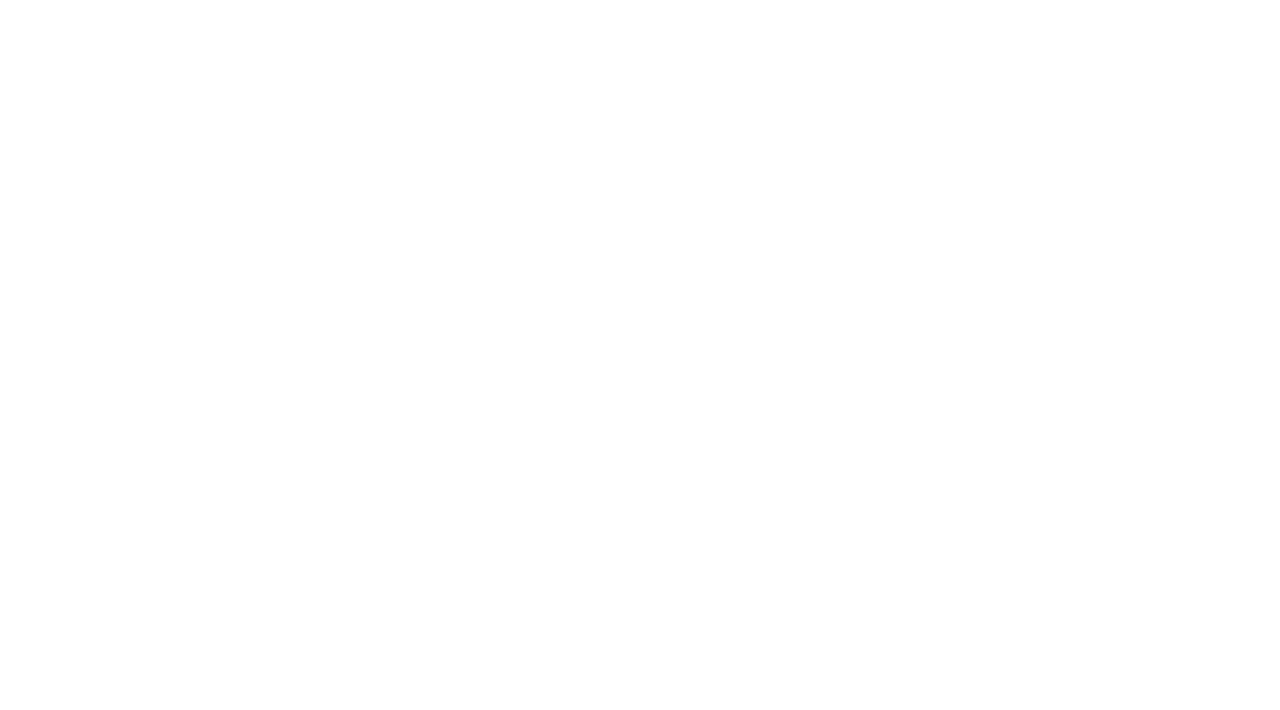
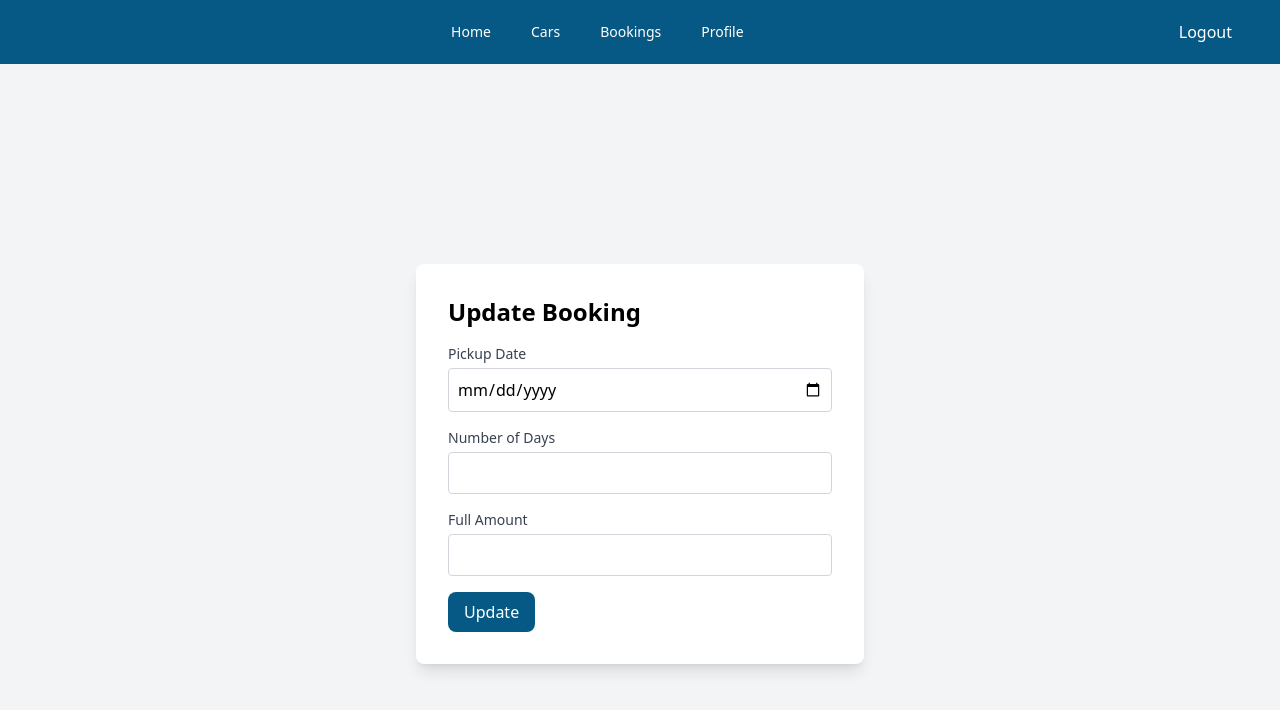
Before and after one commit to tharaka-jayasinghe-7/car-rent-frontend, a React (Vite) app: page /updateBooking in a window 1280 px wide. Before the commit this address had no page. Shown: the top 710 px of the page. Built offline with nearby package versions, Linux system fonts and the light colour scheme; the HTML template or start-up script is replaced by a standard one.

Commit message:
update booking data fetch

```diff
--- a/src/App.jsx
+++ b/src/App.jsx
@@ -6,6 +6,7 @@ import Bookings from "./pages/Bookings";
 import Profile from "./pages/Profile";
 import Login from "./pages/Login";
 import Register from "./pages/Register";
+import UpdateBooking from "./pages/UpdateBooking";
 
 function App() {
   return (
@@ -18,6 +19,7 @@ function App() {
         <Route path="/profile" element={<Profile />} />
         <Route path="/login" element={<Login />} />
         <Route path="/register" element={<Register />} />
+        <Route path="/updateBooking" element={<UpdateBooking />} />
       </Routes>
     </div>
   );
--- a/src/pages/Book.jsx
+++ b/src/pages/Book.jsx
@@ -1,16 +1,19 @@
 import React, { useState } from "react";
 import { useLocation, useNavigate } from "react-router-dom";
+import axios from "axios";
 import Navbar from "../components/navbar/Navbar";
 
 const Book = () => {
   const location = useLocation(); // Get the location object
-  const selectedCar = location.state?.selectedCar; // Access the car data passed via state
+  const selectedCar = location.state?.selectedCar;
+  console.log("Selected Car Data:", selectedCar);
   const [pickupDate, setPickupDate] = useState("");
   const [numberOfDays, setNumberOfDays] = useState(1);
   const [fullAmount, setFullAmount] = useState(
     selectedCar ? selectedCar.price : 0
   );
   const navigate = useNavigate();
+  const userId = localStorage.getItem("user_id"); // Get user_id from local storage
 
   const handleNumberOfDaysChange = (e) => {
     const days = parseInt(e.target.value, 10);
@@ -18,9 +21,31 @@ const Book = () => {
     setFullAmount(days * selectedCar.price);
   };
 
-  const handleConfirm = () => {
-    alert(`Booking Confirmed for ${selectedCar.name}!`);
-    navigate("/bookings");
+  const handleConfirm = async () => {
+    if (!pickupDate || numberOfDays <= 0) {
+      alert("Please fill in all required fields.");
+      return;
+    }
+
+    // Booking data
+    const bookingData = {
+      pickup_date: pickupDate,
+      num_of_days: numberOfDays,
+      full_amount: fullAmount,
+    };
+
+    // API call
+    try {
+      const response = await axios.post(
+        `http://localhost:8080/booking/user/${userId}/car/${selectedCar.car_id}/addBooking`,
+        bookingData
+      );
+      alert(`Booking Confirmed! Booking ID: ${response.data.booking_id}`);
+      navigate("/bookings");
+    } catch (error) {
+      console.error("Error adding booking:", error);
+      alert("Failed to confirm booking. Please try again.");
+    }
   };
 
   const handleCancel = () => {
--- a/src/pages/Bookings.jsx
+++ b/src/pages/Bookings.jsx
@@ -1,6 +1,7 @@
 import React, { useState, useEffect } from "react";
 import axios from "axios";
 import Navbar from "../components/navbar/Navbar";
+import { useNavigate } from "react-router-dom";
 
 // Function to format the date to "yyyy-MM-dd"
 const formatDate = (date) => {
@@ -11,6 +12,7 @@ const formatDate = (date) => {
 const Bookings = () => {
   const [bookings, setBookings] = useState([]);
   const [error, setError] = useState(null);
+  const navigate = useNavigate();
 
   // Get user ID from local storage
   const userId = localStorage.getItem("user_id");
@@ -32,8 +34,9 @@ const Bookings = () => {
     }
   }, [userId]);
 
-  const handleUpdate = (id) => {
-    alert(`Update booking with id: ${id}`);
+  const handleUpdate = (booking) => {
+    console.log("Booking object passed to update:", booking);
+    navigate("/updateBooking", { state: { booking } });
   };
 
   const handleCancel = (id) => {
@@ -84,13 +87,15 @@ const Bookings = () => {
                   <td className="py-2 px-4 border-b text-black">
                     LKR {booking.fullAmount.toLocaleString()}
                   </td>
+
                   <td className="py-2 px-4 border-b flex space-x-2">
                     <button
-                      onClick={() => handleUpdate(booking.bookingId)}
+                      onClick={() => handleUpdate(booking)} // Pass the booking object
                       className="px-4 py-2 bg-sky-800 text-white rounded-lg hover:bg-sky-700"
                     >
                       Update
                     </button>
+
                     <button
                       onClick={() => handleCancel(booking.bookingId)}
                       className="px-4 py-2 bg-red-600 text-white rounded-lg hover:bg-red-700"
--- a/src/pages/Profile.jsx
+++ b/src/pages/Profile.jsx
@@ -73,7 +73,6 @@ const Profile = () => {
               <input
                 type="text"
                 value={userData.first_name}
-                readOnly
                 className="mt-1 p-2 border border-gray-300 rounded w-full bg-gray-100"
               />
             </div>
@@ -84,7 +83,6 @@ const Profile = () => {
               <input
                 type="text"
                 value={userData.last_name}
-                readOnly
                 className="mt-1 p-2 border border-gray-300 rounded w-full bg-gray-100"
               />
             </div>
@@ -95,7 +93,6 @@ const Profile = () => {
               <input
                 type="date"
                 value={userData.dob}
-                readOnly
                 className="mt-1 p-2 border border-gray-300 rounded w-full bg-gray-100"
               />
             </div>
@@ -106,7 +103,6 @@ const Profile = () => {
               <input
                 type="email"
                 value={userData.email}
-                readOnly
                 className="mt-1 p-2 border border-gray-300 rounded w-full bg-gray-100"
               />
             </div>
@@ -117,7 +113,6 @@ const Profile = () => {
               <input
                 type="text"
                 value={userData.mobile}
-                readOnly
                 className="mt-1 p-2 border border-gray-300 rounded w-full bg-gray-100"
               />
             </div>
@@ -127,7 +122,6 @@ const Profile = () => {
               </label>
               <textarea
                 value={userData.address}
-                readOnly
                 className="mt-1 p-2 border border-gray-300 rounded w-full bg-gray-100"
               />
             </div>
--- /dev/null
+++ b/src/pages/UpdateBooking.jsx
@@ -0,0 +1,115 @@
+import React, { useState, useEffect } from "react";
+import { useLocation, useNavigate } from "react-router-dom";
+import axios from "axios";
+import Navbar from "../components/navbar/Navbar";
+
+const UpdateBooking = () => {
+  const location = useLocation();
+  const booking = location.state?.booking; // Access the passed booking data
+  const navigate = useNavigate();
+
+  const convertToDateFormat = (pickupDate) => {
+    // If the pickupDate is a datetime string (e.g., '2024-12-20 05:30:00.0')
+    // Extract only the date part (yyyy-MM-dd)
+    return pickupDate ? pickupDate.split(" ")[0] : "";
+  };
+
+  const [pickupDate, setPickupDate] = useState(
+    convertToDateFormat(booking?.pickupDate || "")
+  );
+  const [numOfDays, setNumOfDays] = useState(booking?.numOfDays || "");
+  const [fullAmount, setFullAmount] = useState(booking?.fullAmount || "");
+
+  // Dynamically determine the base rate (you can modify this logic based on your requirements)
+  const baseRate = booking?.carPricePerDay || 100; // Use the booking's base rate or default to 100
+
+  // Function to update fullAmount based on numOfDays
+  const calculateFullAmount = (numOfDays) => {
+    return numOfDays * baseRate;
+  };
+
+  useEffect(() => {
+    if (numOfDays) {
+      const amount = calculateFullAmount(numOfDays);
+      setFullAmount(amount); // Update the full amount when numOfDays changes
+    }
+  }, [numOfDays]);
+
+  const handleUpdate = async () => {
+    const updatedBooking = {
+      pickup_date: pickupDate,
+      num_of_days: numOfDays,
+      full_amount: fullAmount,
+    };
+
+    console.log(updatedBooking); // Log the updated booking data
+
+    try {
+      await axios.put(
+        `http://localhost:8080/booking/update/${booking.booking_id}`,
+        updatedBooking
+      );
+      alert("Booking updated successfully!");
+      navigate("/bookings"); // Navigate back to bookings page
+    } catch (error) {
+      console.error("Error updating booking:", error);
+      alert("Failed to update booking. Please try again.");
+    }
+  };
+
+  return (
+    <>
+      <Navbar />
+      <div className="bg-gray-100 min-h-screen flex items-center justify-center">
+        <div className="bg-white shadow-lg rounded-lg p-8 w-full max-w-md">
+          <h2 className="text-2xl font-bold mb-4">Update Booking</h2>
+          <form>
+            <div className="mb-4">
+              <label className="block text-sm font-medium text-gray-700">
+                Pickup Date
+              </label>
+              <input
+                type="date"
+                value={pickupDate} // Set the value of the date picker
+                onChange={(e) => setPickupDate(e.target.value)} // Update state when changed
+                className="mt-1 p-2 border border-gray-300 rounded w-full"
+              />
+            </div>
+            <div className="mb-4">
+              <label className="block text-sm font-medium text-gray-700">
+                Number of Days
+              </label>
+              <input
+                type="number"
+                value={numOfDays}
+                min={1}
+                onChange={(e) => setNumOfDays(e.target.value)}
+                className="mt-1 p-2 border border-gray-300 rounded w-full"
+              />
+            </div>
+            <div className="mb-4">
+              <label className="block text-sm font-medium text-gray-700">
+                Full Amount
+              </label>
+              <input
+                type="text"
+                value={fullAmount}
+                readOnly
+                className="mt-1 p-2 border border-gray-300 rounded w-full"
+              />
+            </div>
+            <button
+              type="button"
+              onClick={handleUpdate} // No need to pass booking as argument, it's already available
+              className="px-4 py-2 bg-sky-800 text-white rounded-lg hover:bg-sky-700"
+            >
+              Update
+            </button>
+          </form>
+        </div>
+      </div>
+    </>
+  );
+};
+
+export default UpdateBooking;
```
